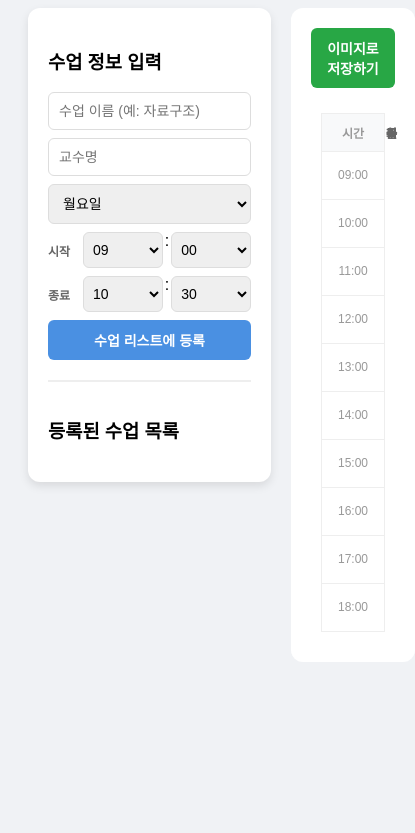
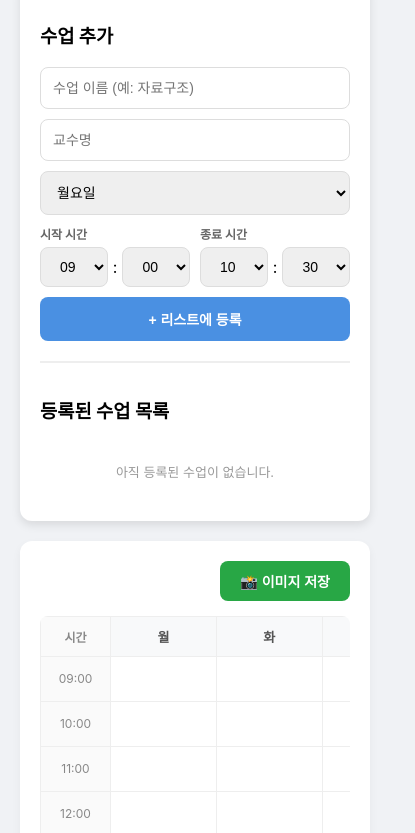
Before and after one commit to gongo1795/timetable, a plain HTML site: page index.html in a window 390 px wide. Shown: the part 109-942 px from the top of the page, 415 px wide, since content can reach past the window. Before the commit the page ends 844 px from the top, so only its background shows below. Drawn offline with nearby package versions, Linux system fonts and the light colour scheme.

Commit message:
Update title and enhance responsive design

```diff
--- a/index.html
+++ b/index.html
@@ -3,55 +3,146 @@
 <head>
     <meta charset="UTF-8">
     <meta name="viewport" content="width=device-width, initial-scale=1.0">
-    <title>선택형 주간 시간표 매니저</title>
+    <title>반응형 시간표 매니저</title>
     <script src="https://cdnjs.cloudflare.com/ajax/libs/html2canvas/1.4.1/html2canvas.min.js"></script>
     <style>
         :root {
             --primary-color: #4a90e2;
             --bg-color: #f0f2f5;
+            --sidebar-width: 350px;
         }
 
-        body { font-family: 'Pretendard', sans-serif; background-color: var(--bg-color); padding: 20px; display: flex; flex-direction: column; align-items: center; }
+        * { box-sizing: border-box; } /* 모든 요소의 크기 계산을 테두리 포함으로 통일 */
 
-        .main-container { display: flex; gap: 20px; max-width: 1200px; width: 100%; align-items: flex-start; }
+        body {
+            font-family: 'Pretendard', -apple-system, BlinkMacSystemFont, system-ui, Roboto, sans-serif;
+            background-color: var(--bg-color);
+            margin: 0;
+            padding: 20px;
+            display: flex;
+            flex-direction: column;
+            align-items: center;
+        }
 
-        /* 왼쪽: 입력 및 리스트 섹션 */
-        .sidebar { width: 350px; background: white; padding: 20px; border-radius: 12px; box-shadow: 0 4px 10px rgba(0,0,0,0.1); }
-        .input-group { display: flex; flex-direction: column; gap: 8px; margin-bottom: 20px; }
-        input, select, button { padding: 10px; border: 1px solid #ddd; border-radius: 6px; font-size: 14px; }
-        button { background: var(--primary-color); color: white; border: none; cursor: pointer; font-weight: bold; }
+        h1 { margin-bottom: 20px; text-align: center; font-size: 1.5rem; }
+
+        /* 메인 컨테이너: 데스크탑에서는 가로 배치, 모바일에서는 세로 배치 */
+        .main-container {
+            display: flex;
+            gap: 20px;
+            max-width: 1200px;
+            width: 100%;
+            align-items: flex-start;
+        }
+
+        /* --- 왼쪽: 사이드바 (입력 및 리스트) --- */
+        .sidebar {
+            width: var(--sidebar-width);
+            background: white;
+            padding: 20px;
+            border-radius: 12px;
+            box-shadow: 0 4px 10px rgba(0,0,0,0.1);
+            flex-shrink: 0; /* 사이드바 크기 줄어들지 않게 고정 */
+        }
+
+        .input-group { display: flex; flex-direction: column; gap: 10px; margin-bottom: 20px; }
+
+        input, select, button {
+            padding: 12px;
+            border: 1px solid #ddd;
+            border-radius: 8px;
+            font-size: 14px;
+            width: 100%; /* 모바일 대응을 위해 꽉 차게 */
+        }
+
+        button {
+            background: var(--primary-color);
+            color: white;
+            border: none;
+            cursor: pointer;
+            font-weight: bold;
+            transition: opacity 0.2s;
+        }
         button:hover { opacity: 0.9; }
 
         /* 시간 선택 박스 스타일 */
-        .time-select-group { display: flex; align-items: center; gap: 5px; }
-        .time-select-group span { font-size: 12px; color: #666; font-weight: bold; width: 30px; }
-        .time-select-box { display: flex; gap: 2px; flex: 1; }
-        .time-select-box select { flex: 1; min-width: 0; padding: 8px 5px; }
+        .time-select-row { display: flex; gap: 10px; }
+        .time-select-group {
+            flex: 1;
+            display: flex;
+            flex-direction: column;
+            gap: 5px;
+        }
+        .time-select-label { font-size: 12px; color: #666; font-weight: bold; }
+        .time-select-box { display: flex; gap: 5px; align-items: center; }
+        .time-select-box select { flex: 1; min-width: 0; padding: 10px 5px; text-align: center;}
 
+        /* 등록된 리스트 영역 */
         .course-list-area { border-top: 2px solid #eee; padding-top: 15px; }
         .registered-item {
             display: flex; align-items: center; justify-content: space-between;
-            padding: 10px; margin-bottom: 8px; background: #f8f9fa; border-radius: 6px; border-left: 5px solid #ccc;
+            padding: 12px; margin-bottom: 8px; background: #f8f9fa;
+            border-radius: 8px; border-left: 5px solid #ccc;
         }
-        .item-info { flex-grow: 1; margin-left: 10px; font-size: 13px; }
+        .registered-item input[type="checkbox"] { width: 20px; height: 20px; margin-right: 10px; }
+        .item-info { flex-grow: 1; font-size: 14px; line-height: 1.4; }
+        .delete-btn { width: auto; background: none; color: #ff6b6b; padding: 5px 10px; font-size: 16px; }
 
-        /* 오른쪽: 시간표 섹션 */
-        .timetable-section { flex-grow: 1; background: white; padding: 20px; border-radius: 12px; }
+        /* --- 오른쪽: 시간표 섹션 --- */
+        .timetable-section {
+            flex-grow: 1;
+            background: white;
+            padding: 20px;
+            border-radius: 12px;
+            box-shadow: 0 4px 10px rgba(0,0,0,0.05);
+            width: 100%; /* 부모에 맞춰 꽉 차게 */
+            overflow: hidden; /* 내부 스크롤 제어 */
+        }
+
         .controls { margin-bottom: 15px; text-align: right; }
-        .save-btn { background: #28a745; }
+        .save-btn { background: #28a745; width: auto; padding: 10px 20px; }
 
-        #timetable-container { background: white; padding: 10px; border-radius: 8px; }
-        table { width: 100%; border-collapse: collapse; table-layout: fixed; }
-        th, td { border: 1px solid #eee; height: 45px; text-align: center; position: relative; font-size: 12px; }
-        th { background: #f8f9fa; color: #666; height: 35px; }
-        .time-col { width: 60px; color: #999; }
+        /* 시간표 테이블 컨테이너 (스크롤 가능하게) */
+        #timetable-container {
+            background: white;
+            border-radius: 8px;
+            overflow-x: auto; /* 내용이 넘치면 가로 스크롤 생성 */
+            padding-bottom: 10px;
+        }
+
+        table {
+            width: 100%;
+            border-collapse: collapse;
+            table-layout: fixed;
+            min-width: 600px; /* 모바일에서도 표가 너무 작아지지 않게 최소 너비 설정 */
+        }
+
+        th, td { border: 1px solid #eee; height: 45px; text-align: center; position: relative; font-size: 13px; }
+        th { background: #f8f9fa; color: #555; height: 40px; font-weight: 600; }
+        .time-col { width: 70px; color: #888; background: #fafafa; font-size: 12px; }
 
         /* 시간표 내부 수업 카드 */
         .course-card {
-            position: absolute; left: 2px; right: 2px; border-radius: 4px;
+            position: absolute; left: 3px; right: 3px; border-radius: 6px;
             padding: 4px; color: white; font-weight: bold; z-index: 5;
             display: flex; flex-direction: column; justify-content: center; overflow: hidden;
-            box-shadow: 0 2px 4px rgba(0,0,0,0.1); font-size: 11px;
+            box-shadow: 0 2px 4px rgba(0,0,0,0.15); font-size: 12px;
+            line-height: 1.2;
+        }
+
+        /* --- 📱 반응형 미디어 쿼리 --- */
+        @media (max-width: 900px) {
+            .main-container {
+                flex-direction: column; /* 세로 배치로 변경 */
+                align-items: center;
+            }
+            .sidebar {
+                width: 100%; /* 사이드바 꽉 차게 */
+                max-width: 500px;
+            }
+            .timetable-section {
+                width: 100%;
+            }
         }
     </style>
 </head>
@@ -61,7 +152,7 @@
 
     <div class="main-container">
         <div class="sidebar">
-            <h3>수업 정보 입력</h3>
+            <h3>수업 추가</h3>
             <div class="input-group">
                 <input type="text" id="subject" placeholder="수업 이름 (예: 자료구조)">
                 <input type="text" id="professor" placeholder="교수명">
@@ -73,32 +164,37 @@
                     <option value="5">금요일</option>
                 </select>
 
+                <div class="time-select-row">
                     <div class="time-select-group">
-                    <span>시작</span>
+                        <span class="time-select-label">시작 시간</span>
                         <div class="time-select-box">
                             <select id="startHour"></select> : <select id="startMin"></select>
                         </div>
                     </div>
                     <div class="time-select-group">
-                    <span>종료</span>
+                        <span class="time-select-label">종료 시간</span>
                         <div class="time-select-box">
                             <select id="endHour"></select> : <select id="endMin"></select>
                         </div>
                     </div>
+                </div>
 
-                <button onclick="registerCourse()">수업 리스트에 등록</button>
+                <button onclick="registerCourse()">+ 리스트에 등록</button>
             </div>
 
             <div class="course-list-area">
                 <h3>등록된 수업 목록</h3>
                 <div id="course-list">
+                    <div style="text-align:center; color:#999; padding:20px; font-size:13px;">
+                        아직 등록된 수업이 없습니다.
+                    </div>
                 </div>
             </div>
         </div>
 
         <div class="timetable-section">
             <div class="controls">
-                <button class="save-btn" onclick="saveAsImage()">이미지로 저장하기</button>
+                <button class="save-btn" onclick="saveAsImage()">📸 이미지 저장</button>
             </div>
             <div id="timetable-container">
                 <table id="timetable">
@@ -126,7 +222,7 @@
         // 0. 초기화: 시간 선택 옵션 생성 (5분 단위)
         function initTimeSelectors() {
             const hours = [];
-            for(let i=9; i<=19; i++) hours.push(String(i).padStart(2,'0'));
+            for(let i=START_HOUR; i<=END_HOUR; i++) hours.push(String(i).padStart(2,'0'));
 
             const minutes = [];
             for(let i=0; i<60; i+=5) minutes.push(String(i).padStart(2,'0')); // 0, 5, 10...
@@ -142,8 +238,8 @@
             });
 
             // 기본값 설정
-            document.getElementById('endHour').value = '10'; // 종료 기본 10시
-            document.getElementById('endMin').value = '30';  // 종료 기본 30분
+            document.getElementById('endHour').value = '10';
+            document.getElementById('endMin').value = '30';
         }
 
         // 1. 시간표 테이블 초기 생성
@@ -165,7 +261,6 @@
             const professor = document.getElementById('professor').value;
             const day = document.getElementById('day').value;
 
-            // 변경된 부분: Select 박스에서 값 가져와서 합치기
             const sh = document.getElementById('startHour').value;
             const sm = document.getElementById('startMin').value;
             const eh = document.getElementById('endHour').value;
@@ -175,7 +270,7 @@
             const endTime = `${eh}:${em}`;
 
             if (!subject) return alert("수업 이름을 입력해주세요.");
-            if (startTime >= endTime) return alert("시작 시간이 종료 시간보다 빠를 수 없습니다.");
+            if (startTime >= endTime) return alert("종료 시간은 시작 시간보다 늦어야 합니다.");
 
             const newCourse = {
                 id: Date.now(),
@@ -190,7 +285,7 @@
             updateCourseList();
             renderTimetable();
 
-            // 입력창 초기화 (수업명, 교수명만)
+            // 입력창 초기화
             document.getElementById('subject').value = '';
             document.getElementById('professor').value = '';
         }
@@ -200,6 +295,11 @@
             const listDiv = document.getElementById('course-list');
             listDiv.innerHTML = '';
 
+            if (registeredCourses.length === 0) {
+                listDiv.innerHTML = '<div style="text-align:center; color:#999; padding:20px; font-size:13px;">등록된 수업이 없습니다.</div>';
+                return;
+            }
+
             registeredCourses.forEach(course => {
                 const item = document.createElement('div');
                 item.className = 'registered-item';
@@ -207,10 +307,11 @@
                 item.innerHTML = `
                     <input type="checkbox" ${course.selected ? 'checked' : ''} onchange="toggleSelection(${course.id})">
                     <div class="item-info">
-                        <strong>${course.subject}</strong><br>
-                        <small>${course.professor} | ${course.start}~${course.end}</small>
+                        <strong>${course.subject}</strong>
+                        <div style="color:#666; font-size:12px;">${course.professor || '교수 미정'}</div>
+                        <div style="color:#888; font-size:11px;">${course.start} ~ ${course.end}</div>
                     </div>
-                    <button onclick="deleteCourse(${course.id})" style="background:none; color:#ff6b6b; padding:0 5px; cursor:pointer; border:none;">✕</button>
+                    <button class="delete-btn" onclick="deleteCourse(${course.id})">✕</button>
                 `;
                 listDiv.appendChild(item);
             });
@@ -226,7 +327,7 @@
                         ((course.start >= c.start && course.start < c.end) || (course.end > c.start && course.end <= c.end))
                     );
                     if (overlapping) {
-                        alert(`경고: '${overlapping.subject}' 수업과 시간이 겹칩니다!`);
+                        alert(`⚠️ 시간 중복 경고: \n'${overlapping.subject}' 수업과 시간이 겹칩니다!`);
                     }
                 }
                 course.selected = !course.selected;
@@ -236,9 +337,11 @@
 
         // 5. 수업 삭제
         function deleteCourse(id) {
+            if(confirm("정말 이 수업을 삭제하시겠습니까?")) {
                 registeredCourses = registeredCourses.filter(c => c.id !== id);
                 updateCourseList();
                 renderTimetable();
+            }
         }
 
         // 6. 시간표 그리기
@@ -263,18 +366,31 @@
                 card.className = 'course-card';
                 card.style.backgroundColor = course.color;
                 card.style.top = `${topOffset + 1}px`;
-                card.style.height = `${height - 2}px`;
-                card.innerHTML = `<div>${course.subject}</div><div style="font-size:9px; opacity:0.8">${course.professor}</div>`;
+                card.style.height = `${height - 2}px`; // 여백 미세 조정
+
+                // 칸이 작으면 내용 줄이기
+                if (height < 30) {
+                     card.innerHTML = `<div style="font-size:10px; line-height:1;">${course.subject}</div>`;
+                } else {
+                     card.innerHTML = `<div>${course.subject}</div><div style="font-size:10px; opacity:0.8; font-weight:normal">${course.professor}</div>`;
+                }
 
                 targetCell.appendChild(card);
             });
         }
 
-        // 7. 이미지 저장
+        // 7. 이미지 저장 (화면 크기에 따라 캡처 방식 대응)
         function saveAsImage() {
-            html2canvas(document.getElementById('timetable-container')).then(canvas => {
+            const element = document.getElementById('timetable-container');
+
+            // 모바일에서 스크롤된 영역까지 모두 찍기 위해
+            html2canvas(element, {
+                scrollX: 0,
+                scrollY: 0,
+                scale: 2 // 고해상도
+            }).then(canvas => {
                 const link = document.createElement('a');
-                link.download = 'my-timetable.png';
+                link.download = 'my_timetable.png';
                 link.href = canvas.toDataURL();
                 link.click();
             });
```
Lines whose indentation alone changed are shown as unchanged.
